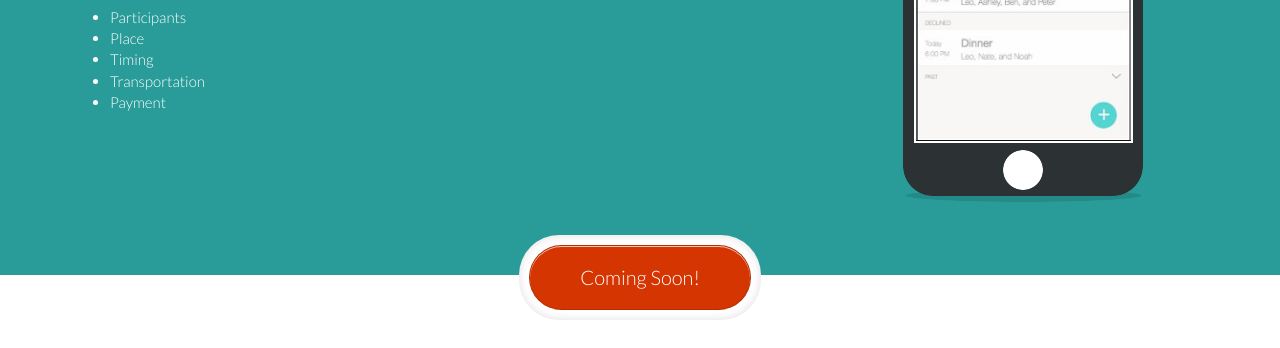
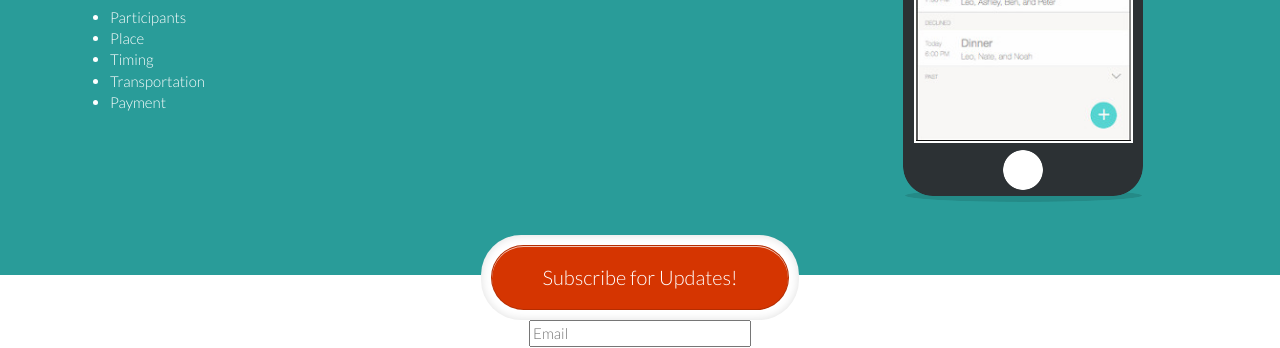
Before and after one commit to nokatzhere/nokatzhere.github.io, a plain HTML site: page index.html in a window 1280 px wide. Shown: the part 454-802 px from the top of the page. Drawn offline with Linux system fonts and the light colour scheme.

Commit message:
adding a contact button

```diff
--- a/css/styles.css
+++ b/css/styles.css
@@ -177,6 +177,19 @@ h6 {
   -webkit-box-shadow: inset 0 2px 5px rgba(0, 0, 0, 0.35);
   box-shadow: inset 0 2px 5px rgba(0, 0, 0, 0.35);
 }
+.footer-form-wrapper {
+    position: relative;
+    padding: 0 15%;
+    right: 50%;
+}
+.footer-form-inner {
+    position: relative;
+    /*padding: 17px 50px;*/
+    width: 100%;
+    /*left: 50%;*/
+    /*left: 15%;*/
+    /*background: #ffffff;*/
+}
 .footer-notes {
   padding: 150px 30% 100px;
   position: inline-block;
--- a/index.html
+++ b/index.html
@@ -116,14 +116,19 @@
           <div class="col-sm-12">
 
             <div class="notify-wrapper">
-              <div class="notify-inner">
-                <a class="btn notify" href="#">Coming Soon!</a>
-              </div>
+                <form action="https://formspree.io/nb.katzman@yahoo.com", method="POST">
+                    <div class="notify-inner">
+                        <input class="notify" type="submit" value="Subscribe for Updates!"/>
+                    </div>
+                    <div class="footer-form-wrapper">
+                        <input class="footer-form-inner" type="email" name="_replyto" placeholder="Email" required />
+                    </div>
+                </form>
             </div>
 
             <div class="footer-notes">
-              <p class="text-center ">Created by a group of friends, for groups of friends</p>
-              <p class="text-center "><a href="#">Mobilize:</a> Do Things Together.</p>
+                <p class="text-center ">Created by a group of friends, for groups of friends</p>
+                <p class="text-center "><a href="#">Mobilize:</a> Do Things Together.</p>
             </div>
 
           </div>
@@ -137,6 +142,25 @@
     <script src="js/jquery.js"></script>
     <script src="js/bootstrap.min.js"></script>
     <script>
+    //  $(document).ready(function() {
+    //     $('#contact-form').submit(function(){
+    //         // $('#contact-form-data :input').each(function () {
+    //             // alert($(this).name);
+    //         // })
+    //         // var user_email
+    //         alert($('user_email').val())
+    //         $('send_email').val($('user_email').val())
+     //
+    //         // alert(JSON.stringify($('#contact-form-data :input')));
+    //         // $('#contact-form button').html('Sending...')
+    //         // $.post('mail', $(this).serialize(), function(data) {
+    //         //   $('#contact-form').html(data);
+    //         //   $('#contact-form input, #contact-form textarea').val('');
+    //         // });
+    //         return true;
+    //     });
+    //   });
+
       (function(i,s,o,g,r,a,m){i['GoogleAnalyticsObject']=r;i[r]=i[r]||function(){
       (i[r].q=i[r].q||[]).push(arguments)},i[r].l=1*new Date();a=s.createElement(o),
       m=s.getElementsByTagName(o)[0];a.async=1;a.src=g;m.parentNode.insertBefore(a,m)
```
